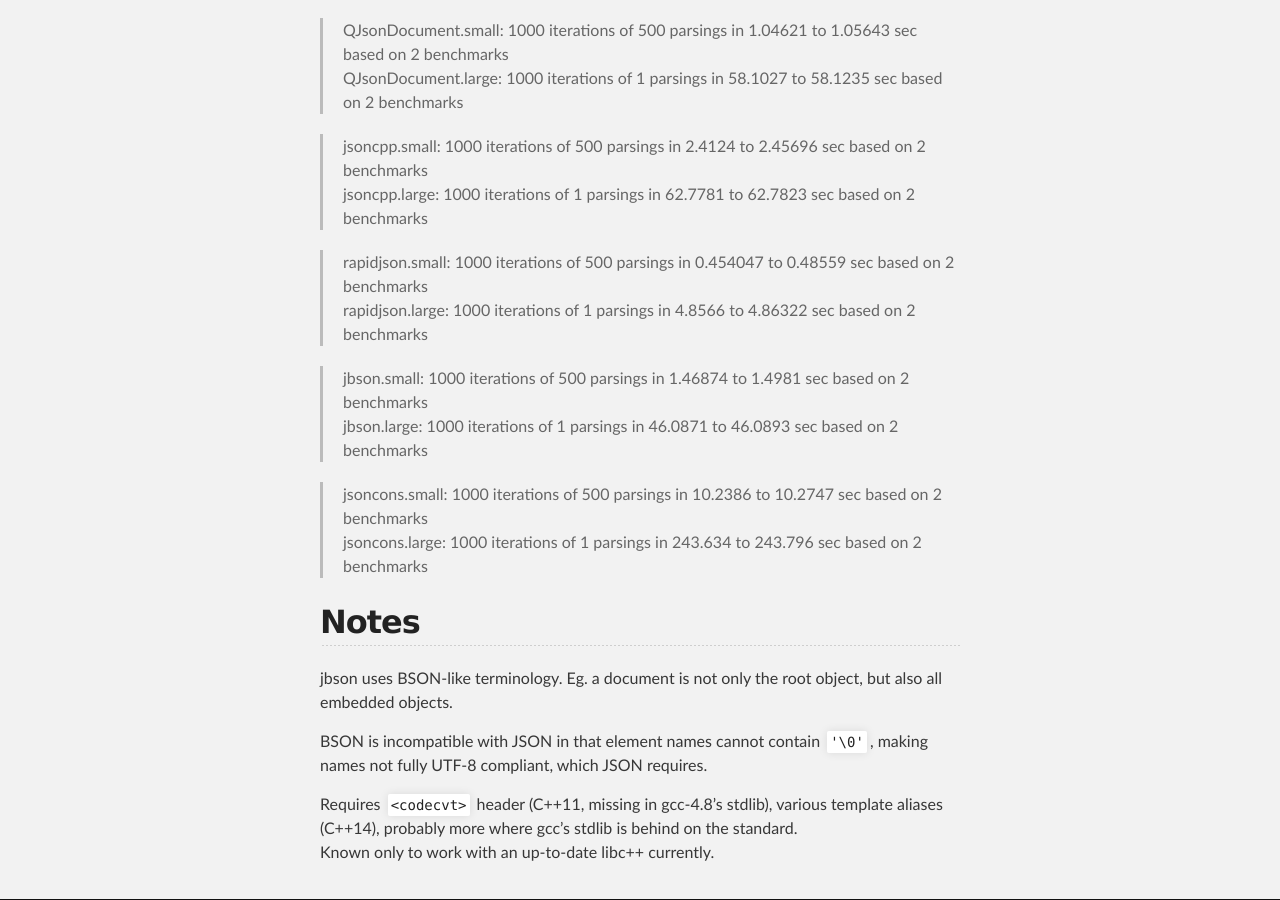
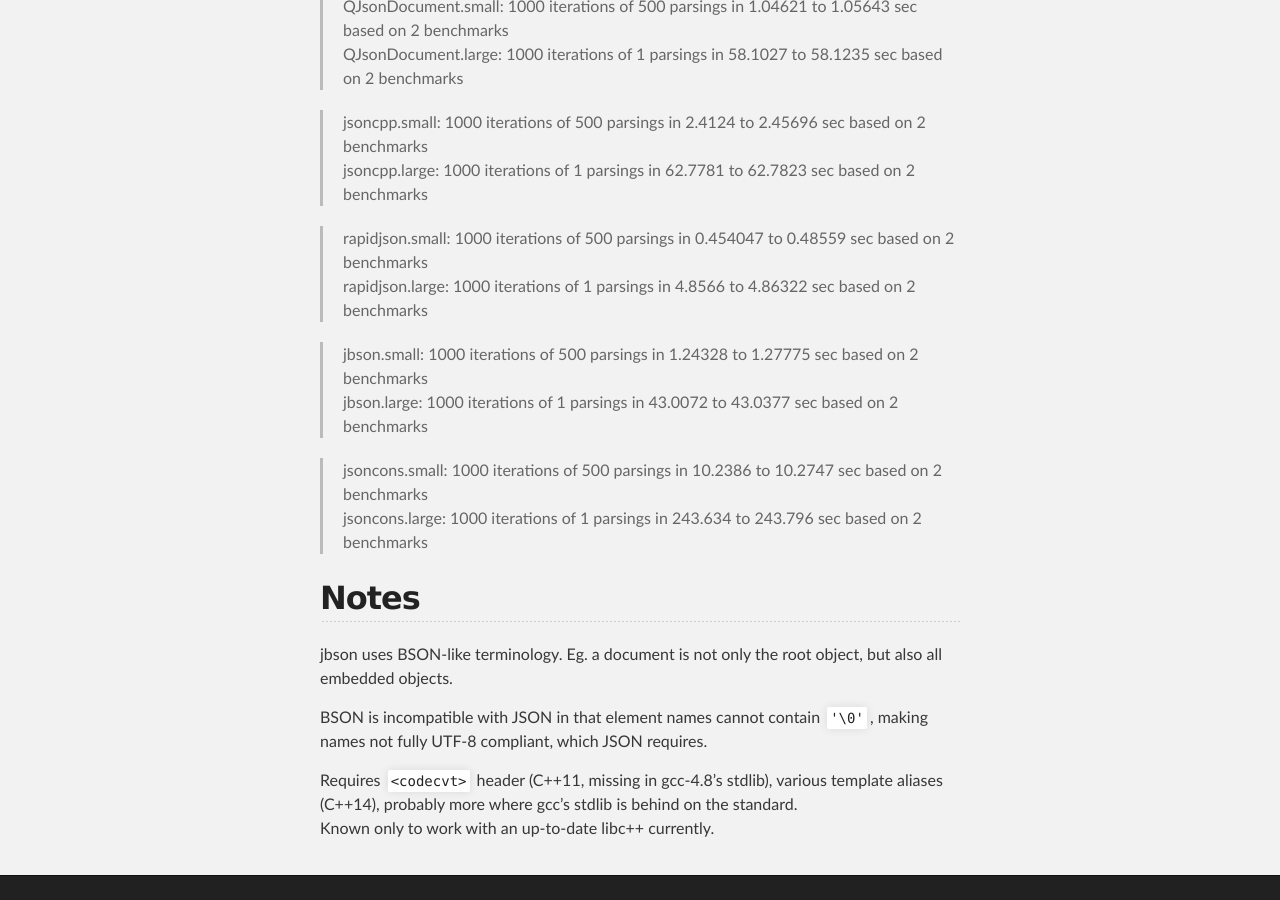
Before and after one commit to chrismanning/jbson, a Jekyll site: the page built from index.md, in a window 1280 px wide and 900 px high, scrolled down 5437 px. Built offline with Jekyll 4.4.1, drawn with Linux system fonts in a browser that asks for light colours; after the commit the page ends 6313 px from its top, so only the background shows below that; some of the changed text lies outside the part shown.

Commit message:
Update index.md
Update features & benchmarks to match README

```diff
--- a/index.md
+++ b/index.md
@@ -202,8 +201,8 @@
 > rapidjson.small: 1000 iterations of 500 parsings in 0.454047 to 0.48559 sec based on 2 benchmarks
 > rapidjson.large: 1000 iterations of 1 parsings in 4.8566 to 4.86322 sec based on 2 benchmarks
 
-> jbson.small: 1000 iterations of 500 parsings in 1.46874 to 1.4981 sec based on 2 benchmarks
-> jbson.large: 1000 iterations of 1 parsings in 46.0871 to 46.0893 sec based on 2 benchmarks
+> jbson.small: 1000 iterations of 500 parsings in 1.24328 to 1.27775 sec based on 2 benchmarks
+> jbson.large: 1000 iterations of 1 parsings in 43.0072 to 43.0377 sec based on 2 benchmarks
 
 > jsoncons.small: 1000 iterations of 500 parsings in 10.2386 to 10.2747 sec based on 2 benchmarks
 > jsoncons.large: 1000 iterations of 1 parsings in 243.634 to 243.796 sec based on 2 benchmarks
```
Also changed, not shown: other parts of index.md (+1 -2 lines).
